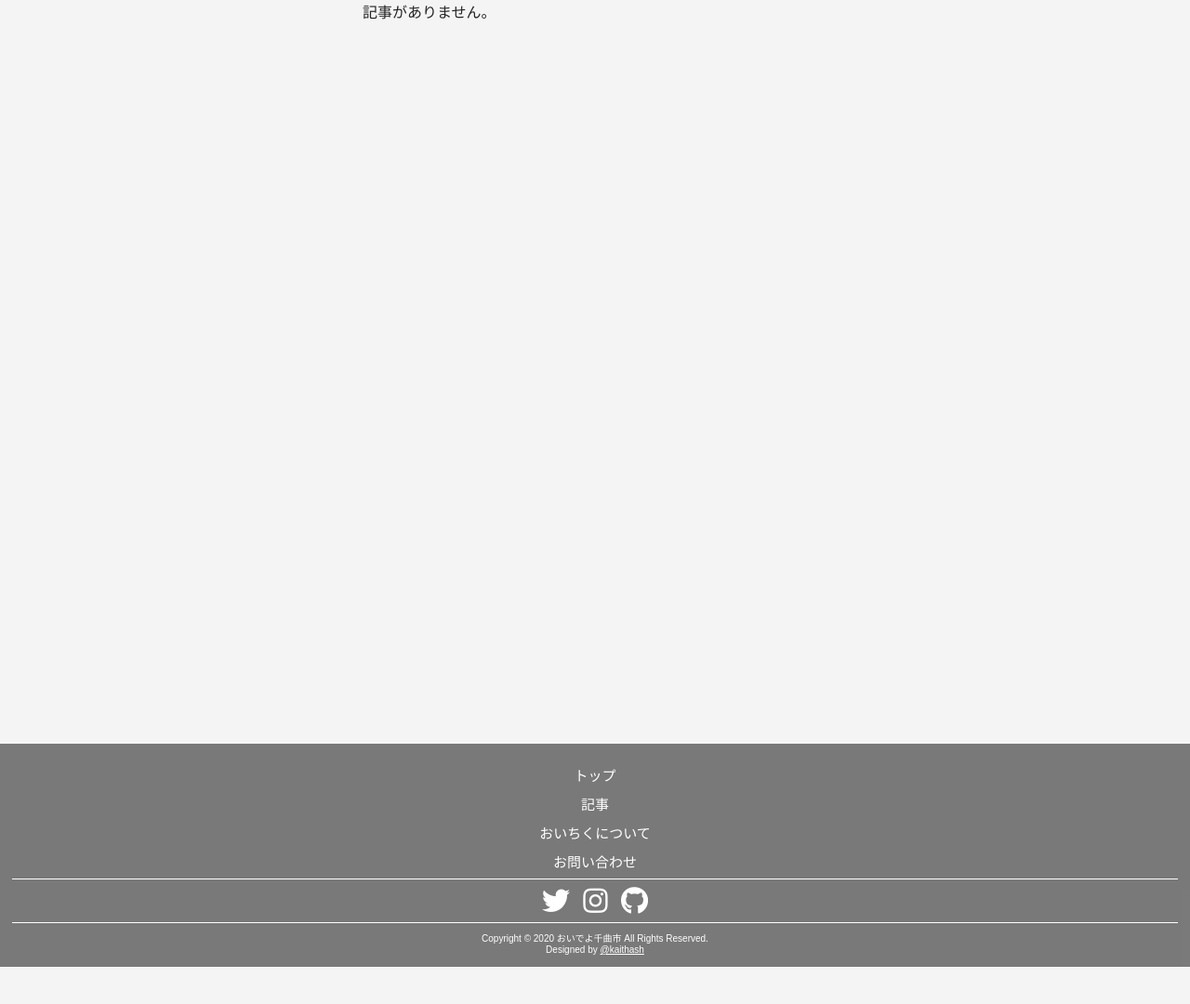
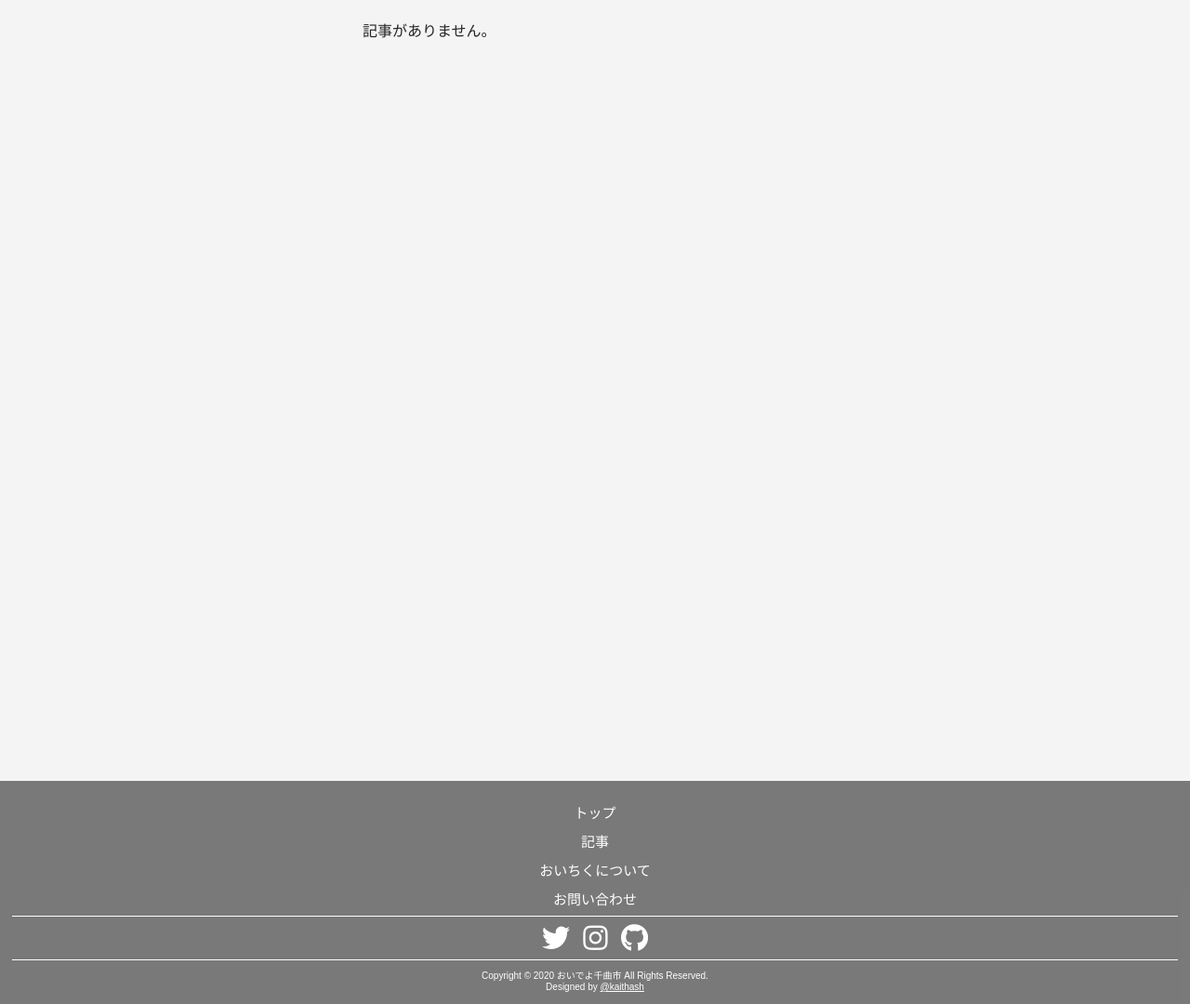
Before and after one commit to oichiku/oichiku-web, a FastAPI app: template templates/article-view.html in a window 1280 px wide. Shown: the part 60-1140 px from the top of the page at 93% size. Before the commit the page ends 1100 px from the top, so only its background shows below. Run offline with FastAPI, Linux system fonts and the light colour scheme; the template is opened without the code that fills it, so the values that code supplies are empty; some libraries are stand-ins or nearby versions.

Commit message:
add padding top to article-view.html

```diff
--- a/static/css/article.css
+++ b/static/css/article.css
@@ -14,7 +14,7 @@ noarticle {
     max-width: 500px;
     min-height: 100vh;
     margin: 0 auto;
-    padding: 0 20px;
+    padding: 20px;
 }
 .title {
     width: 100%;
```
